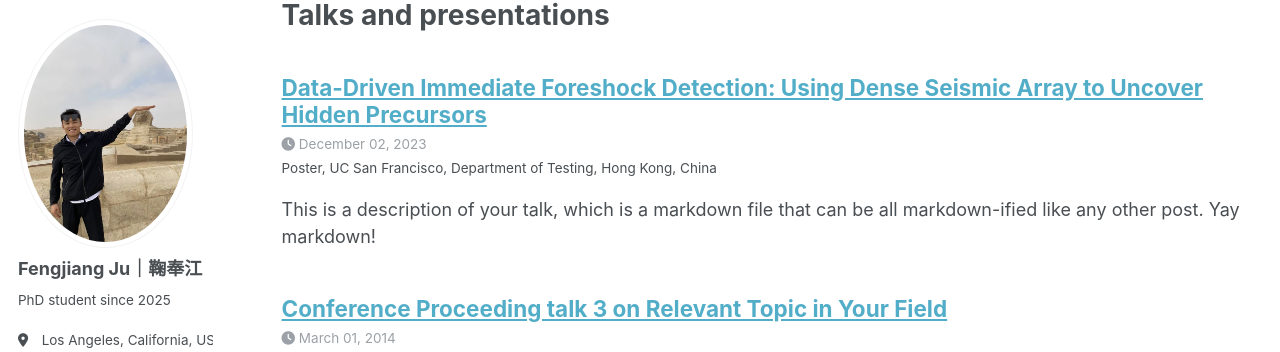
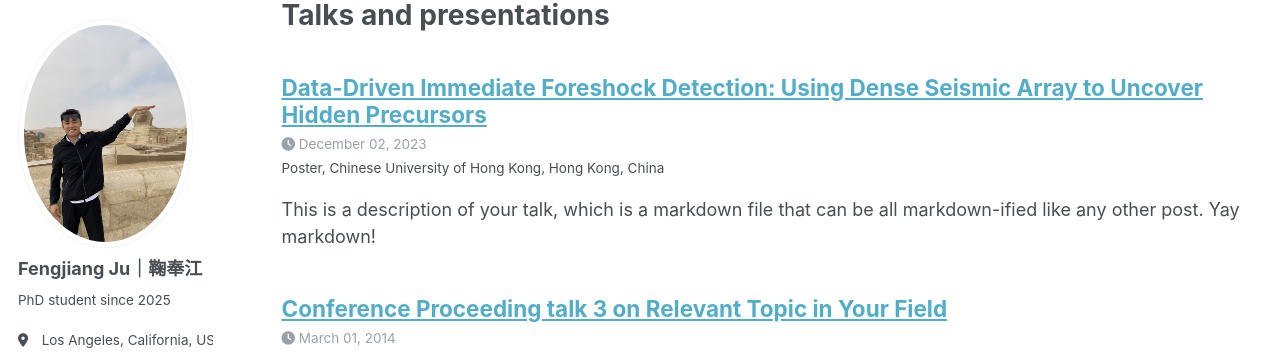
Before and after one commit to FengJiangJu/fengjiangju.github.io, a Jekyll site: the page built from _pages/talks.html, in a window 1280 px wide and 1290 px high. Shown: the part 98-450 px from the top of the window. Built offline with Jekyll 4.4.1, drawn with Linux system fonts in a browser that asks for light colours; a script that is not in the unit is left out.

Commit message:
Update 2023_hk.md

```diff
--- a/_talks/2023_hk.md
+++ b/_talks/2023_hk.md
@@ -3,7 +3,7 @@ title: "Data-Driven Immediate Foreshock Detection: Using Dense Seismic Array to
 collection: talks
 type: "Poster"
 permalink: /talks/2023_hk
-venue: "UC San Francisco, Department of Testing"
+venue: "Chinese University of Hong Kong"
 date: 2023-12-02
 location: "Hong Kong, China"
 ---
```
